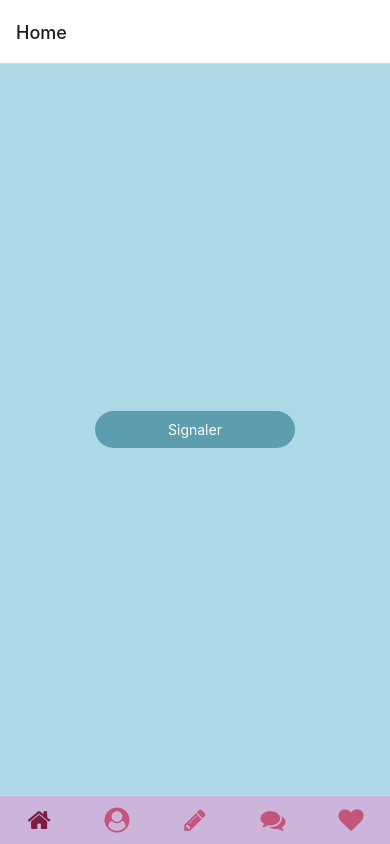
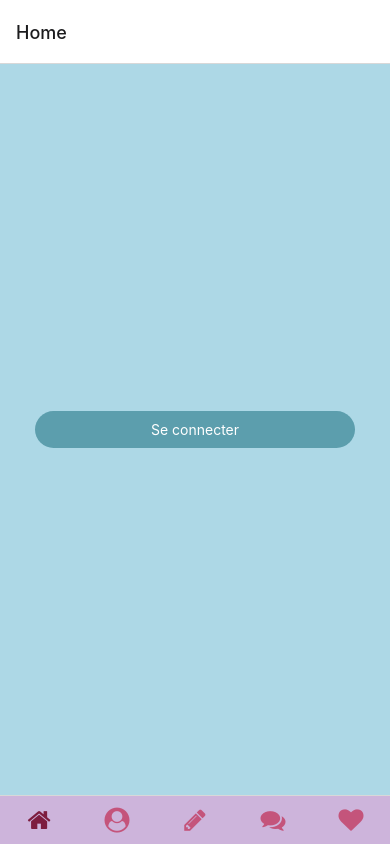
Before and after one commit to Mal0wn/DI4M_mobile, a React Native app: screen / in a window 390 px wide. Built offline with nearby package versions, Linux system fonts and the light colour scheme.

Commit message:
UIButton DOC update

```diff
--- a/components/UIButton.js
+++ b/components/UIButton.js
@@ -68,4 +68,10 @@ buttonValue : string = 'text du button'
 size : string ( extrasmall || small || medium || large)
 buttonColor : string ( blue || red)
 
+ex :
+
+
+<UIButton size= 'small' buttonColor='blue' buttonValue='Se connecter'/>
+
+
  */
--- a/screens/HomeScreen.js
+++ b/screens/HomeScreen.js
@@ -6,7 +6,7 @@ const HomeScreen = () => {
 console.log(UIButton)
 	return (
 		<View style={styles.container}>
-			<UIButton size= 'extrasmall' buttonColor='blue' buttonValue='Signaler'   />
+			<UIButton size= 'small' buttonColor='blue' buttonValue='Se connecter'/>
 
 		</View>
 	)
```
